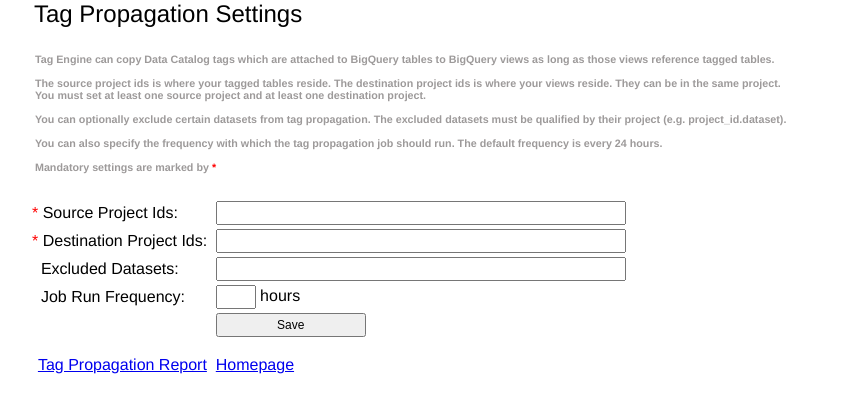
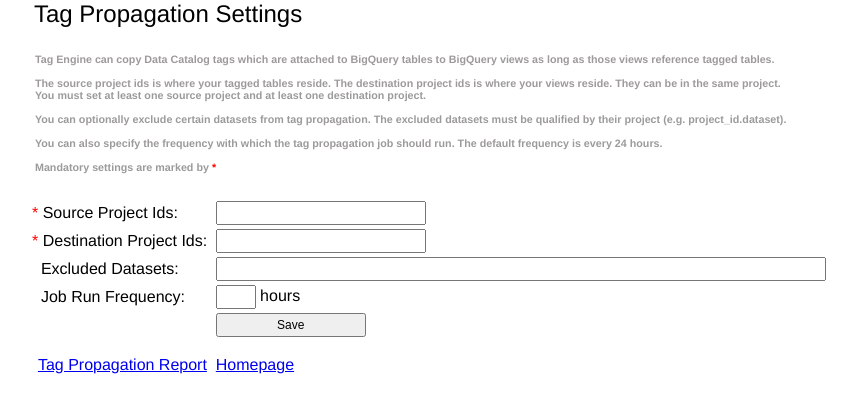
Before and after one commit to GoogleCloudPlatform/datacatalog-tag-engine, a Flask app: page /propagation_report in a window 1280 px wide. Shown: the part 158-571 px from the top of the page, without its empty margins (21-878 px from the left). Run offline with Flask 2, Linux system fonts and the light colour scheme; data that the repository does not hold is empty.

Commit message:
fixed minor enum bug and added propagation tag option

```diff
--- a/DataCatalogUtils.py
+++ b/DataCatalogUtils.py
@@ -68,7 +68,7 @@
                 field_type = "enum"
 
                 index = 0
-                enum_values_long = str(field_value.type).split(":")
+                enum_values_long = str(field_value.type_).split(":")
                 for long_value in enum_values_long:
                     if index > 0:
                         enum_value = long_value.split('"')[1]
--- a/main.py
+++ b/main.py
@@ -736,7 +736,8 @@
             fields=template_fields,
             current_time=datetime.datetime.utcnow().strftime('%Y-%m-%d %H:%M:%S'),
             display_export_option=export)
-    else:
+
+    elif action == "Create Dynamic Tag":
         return render_template(
             'dynamic_tag.html',
             template_id=template_id,
@@ -744,6 +745,16 @@
             region=region,
             fields=template_fields,
             display_export_option=export)
+
+    else:
+        return render_template(
+            'propagation_tag.html',
+            template_id=template_id,
+            project_id=project_id,
+            region=region,
+            fields=template_fields,
+            display_export_option=export)
+
     # [END render_template]
 
 @app.route('/update_tag', methods=['POST'])
--- a/templates/dynamic_tag.html
+++ b/templates/dynamic_tag.html
@@ -35,7 +35,6 @@
 		    </h6>
 	  </span>
 	   </div>
-	   <p>&nbsp;</p>
 	   <h2>Choose Template Fields</h2>
          <form method="post" action="/process_dynamic_tag">
 		    <table>
--- a/templates/propagation_settings.html
+++ b/templates/propagation_settings.html
@@ -33,15 +33,15 @@
 		    <table>
 			   <tr>
 		          <td><span style="color:red;">*</span> Source Project Ids:</td>
-		          <td>&nbsp;<input type="text" name="source_project_ids" value="{{ source_project_ids }}" style="width: 400px;padding: 3px;"></td>
+		          <td>&nbsp;<input type="text" name="source_project_ids" value="{{ source_project_ids }}" style="width: 200px;padding: 3px;"></td>
 			   </tr>
 		        <tr>
 		          <td><span style="color:red;">*</span> Destination Project Ids:</td>
-		          <td>&nbsp;<input type="text" name="dest_project_ids" value="{{ dest_project_ids }}" style="width: 400px;padding: 3px;"></td>
+		          <td>&nbsp;<input type="text" name="dest_project_ids" value="{{ dest_project_ids }}" style="width: 200px;padding: 3px;"></td>
 			   </tr>
 		        <tr>
 		          <td>&nbsp;&nbsp;Excluded Datasets:</td>
-		          <td>&nbsp;<input type="text" name="excluded_datasets" value="{{ excluded_datasets }}" style="width: 400px;padding: 3px;"></td>
+		          <td>&nbsp;<input type="text" name="excluded_datasets" value="{{ excluded_datasets }}" style="width: 600px;padding: 3px;"></td>
 			   </tr>
 		        <tr>
 		          <td>&nbsp;&nbsp;Job Run Frequency:</td>
--- a/templates/tag_template.html
+++ b/templates/tag_template.html
@@ -46,6 +46,7 @@
 			     <tr>
 			    <td><input type="submit" value="Create Static Tag" name="action"></td>
 			    <td><input type="submit" value="Create Dynamic Tag" name="action"></td>
+			    <td><input type="submit" value="Create Propagation Tag" name="action"></td>
 			    <td><input type="submit" value="View and Edit Tags" name="action"></td>
 		         </tr>
 		        </table>
```
